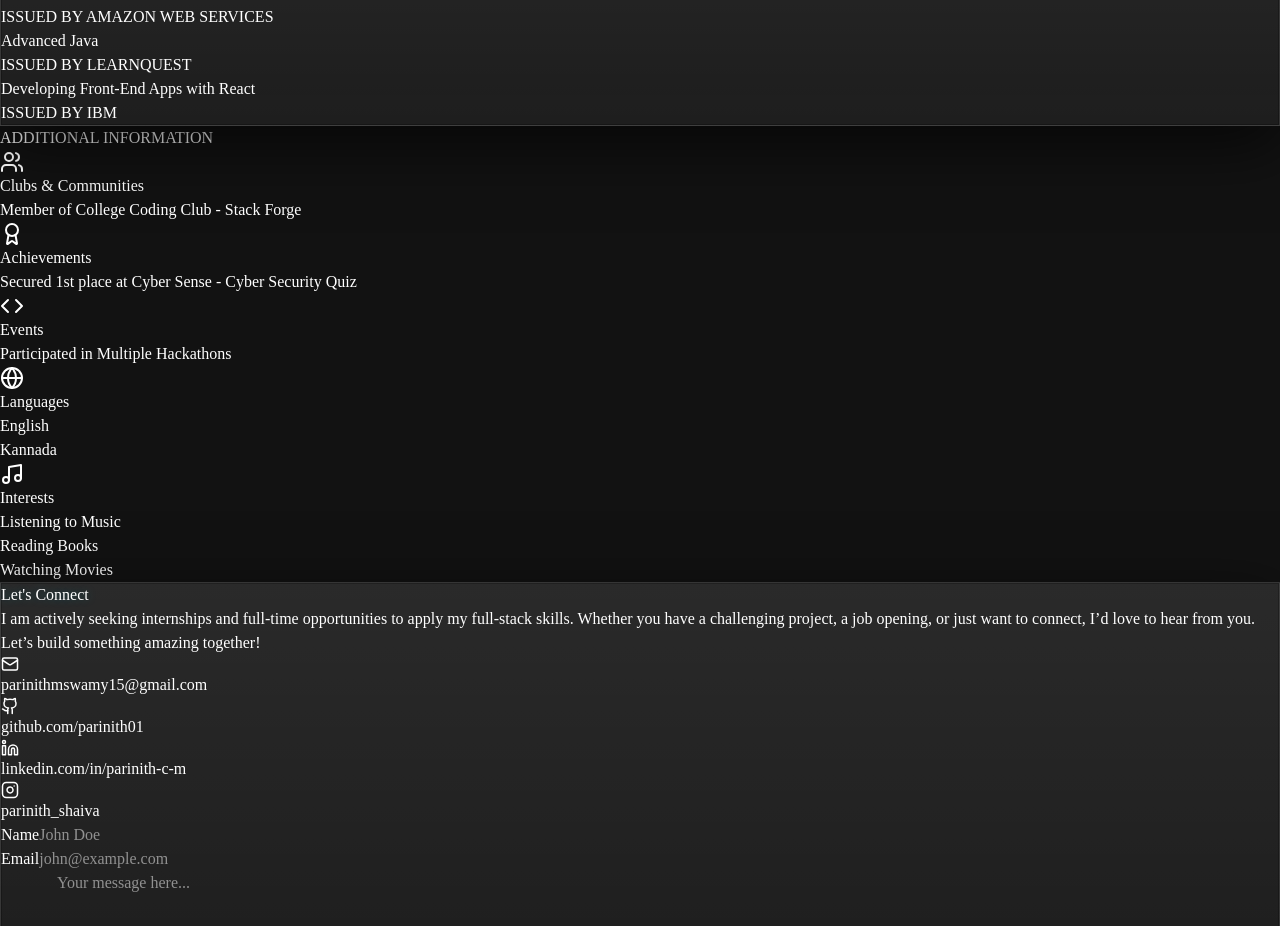
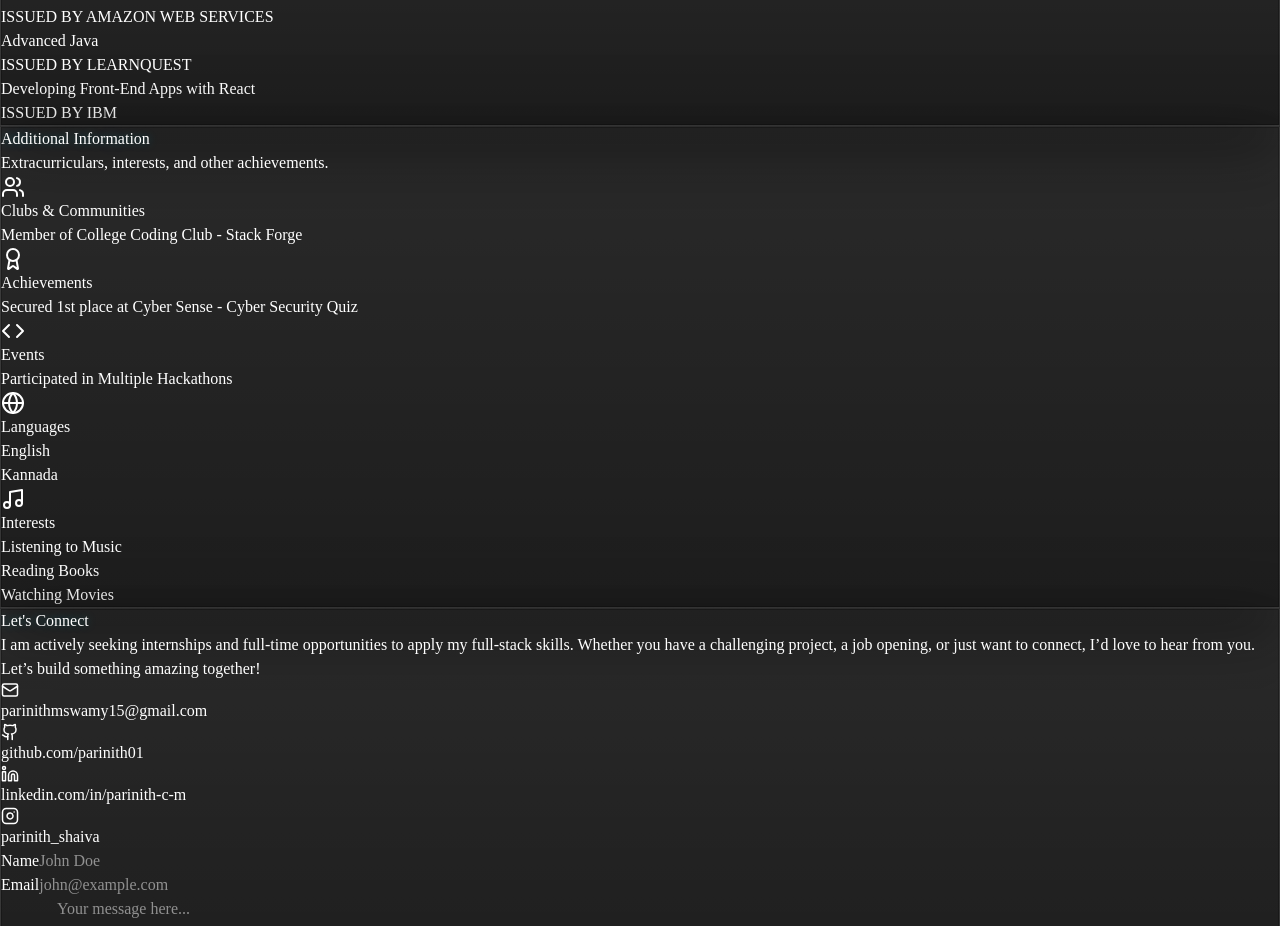
Before and after one commit to Parinith01/portfolio-website, a React (Vite) app in the folder client/: page / in a window 1280 px wide. Shown: the part 3440-4366 px from the top of the page. Built offline with nearby package versions, Linux system fonts and the light colour scheme.

Commit message:
Update Additional Info to match transparency style

```diff
--- a/client/src/components/AdditionalInfoSection.tsx
+++ b/client/src/components/AdditionalInfoSection.tsx
@@ -31,24 +31,23 @@ export default function AdditionalInfoSection() {
     ];
 
     return (
-        <section id="additional-info" className="py-20 bg-black relative overflow-hidden">
-            {/* Background Gradients */}
-            <div className="absolute top-0 left-1/4 w-96 h-96 bg-purple-500/10 rounded-full blur-[100px]" />
-            <div className="absolute bottom-0 right-1/4 w-96 h-96 bg-cyan-500/10 rounded-full blur-[100px]" />
+        <section id="additional-info" className="mx-auto w-full max-w-7xl px-6 py-10">
+            <div className="glass rounded-2xl p-8 border border-purple-400/20 bg-purple-900/5 relative overflow-hidden">
+                {/* Background Gradients inside the card */}
+                <div className="pointer-events-none absolute inset-0 opacity-0 transition duration-300 group-hover:opacity-100">
+                    <div className="absolute top-0 right-0 h-64 w-64 rounded-full bg-purple-400/10 blur-3xl" />
+                </div>
 
-            <div className="max-w-7xl mx-auto px-6 relative z-10">
-                <motion.div
-                    initial={{ opacity: 0, y: 20 }}
-                    whileInView={{ opacity: 1, y: 0 }}
-                    transition={{ duration: 0.8 }}
-                    viewport={{ once: true }}
-                    className="text-center mb-16"
-                >
-                    <h2 className="text-4xl md:text-5xl font-black tracking-tighter mb-4 text-transparent bg-clip-text bg-gradient-to-r from-cyan-400 to-purple-500">
-                        ADDITIONAL INFORMATION
-                    </h2>
-                    <div className="w-24 h-1 bg-gradient-to-r from-cyan-500 to-purple-600 mx-auto rounded-full" />
-                </motion.div>
+                <div className="flex flex-col md:flex-row items-start md:items-center justify-between gap-6 mb-8">
+                    <div>
+                        <h2 className="text-neon text-3xl font-semibold tracking-tight text-white mb-2">
+                            Additional Information
+                        </h2>
+                        <p className="text-white/70 max-w-xl">
+                            Extracurriculars, interests, and other achievements.
+                        </p>
+                    </div>
+                </div>
 
                 <div className="grid grid-cols-1 md:grid-cols-2 lg:grid-cols-3 gap-6">
                     {categories.map((category, index) => (
@@ -58,7 +57,7 @@ export default function AdditionalInfoSection() {
                             whileInView={{ opacity: 1, y: 0 }}
                             transition={{ duration: 0.5, delay: index * 0.1 }}
                             viewport={{ once: true }}
-                            className="bg-zinc-900/50 border border-white/5 rounded-2xl p-6 hover:bg-zinc-900/80 hover:border-cyan-500/30 transition-all duration-300 group hover:-translate-y-1"
+                            className="bg-white/5 border border-white/10 rounded-2xl p-6 hover:bg-white/10 hover:border-purple-400/30 transition-all duration-300 group hover:-translate-y-1"
                         >
                             <div className="flex items-center gap-4 mb-4">
                                 <div className="p-3 bg-white/5 rounded-xl group-hover:scale-110 transition-transform duration-300">
@@ -70,8 +69,8 @@ export default function AdditionalInfoSection() {
                             </div>
                             <ul className="space-y-2">
                                 {category.items.map((item, idx) => (
-                                    <li key={idx} className="text-gray-400 flex items-start gap-2">
-                                        <span className="mt-1.5 w-1.5 h-1.5 bg-cyan-500 rounded-full" />
+                                    <li key={idx} className="text-gray-300 flex items-start gap-2">
+                                        <span className="mt-1.5 w-1.5 h-1.5 bg-purple-500 rounded-full" />
                                         <span>{item}</span>
                                     </li>
                                 ))}
```
